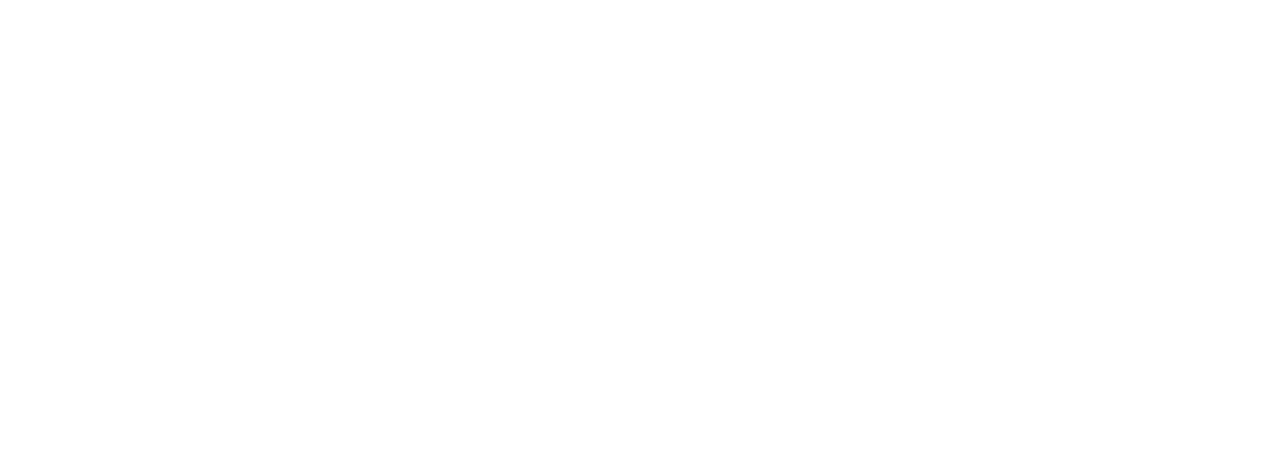
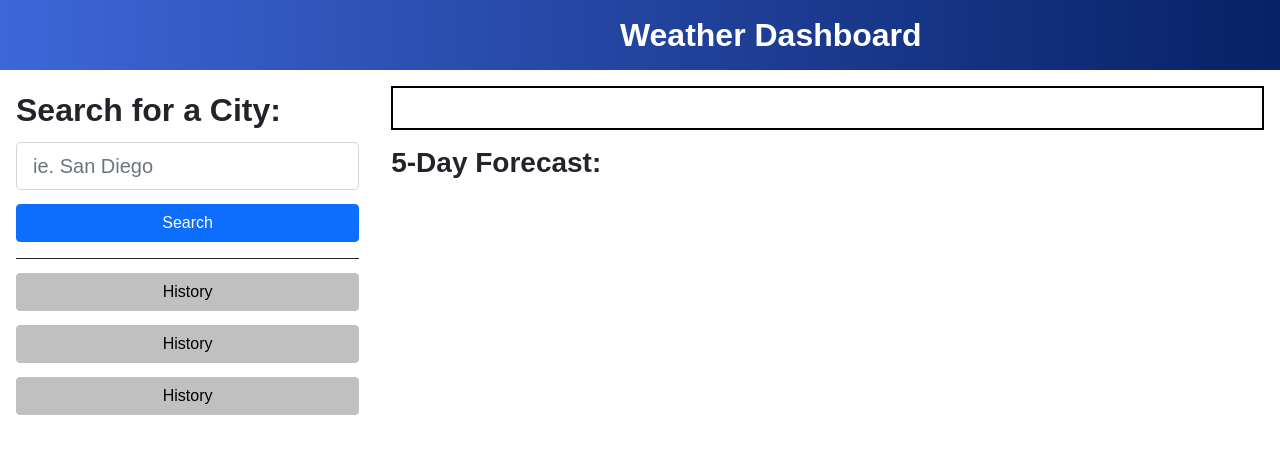
Before and after one commit to Re-Gi/UTA_Weather-Dashboard, a plain HTML site: page index.html in a window 1280 px wide. Drawn offline with nearby package versions, Linux system fonts and the light colour scheme.

Commit message:
created desired page layout with html and css

```diff
--- a/assets/script.js
+++ b/assets/script.js
@@ -0,0 +1,3 @@
+//get coordinates: http://api.openweathermap.org/geo/1.0/direct?q={city}}&limit=1&appid=07220a51e95b28fddb66e8043de4c734
+//get current weather: https://api.openweathermap.org/data/2.5/weather?lat={lat}&lon={lon}&appid=07220a51e95b28fddb66e8043de4c734
+//get 5-day forecast: api.openweathermap.org/data/2.5/forecast?lat={lat}&lon={lon}&appid=07220a51e95b28fddb66e8043de4c734
--- /dev/null
+++ b/assets/style.css
@@ -0,0 +1,80 @@
+body {
+    display: block;
+    font-size: 20px;
+    font-family: Arial, Helvetica, sans-serif;
+}
+
+header {
+    height: 70px;
+    width: 100%;
+    background-image: linear-gradient(to right,  rgb(61, 103, 216), rgb(8, 33, 102)) ;
+}
+
+h1 {
+    position: absolute;
+    right: 28%;
+    top: 16px;
+    font-size: 2rem;
+    font-weight: bold;
+    color: white;
+    margin: 0;
+}
+
+h2 {
+    font-size: 2.3rem;
+    font-weight: bold;
+    margin-bottom: 20px;
+}
+
+h3 {
+    font-weight: bold;
+}
+
+label {
+    font-size: 2rem;
+    font-weight: bolder;
+}
+
+.card {
+    flex-direction: row;
+    width: 100%;
+    border: none;
+}
+
+.card-body {
+    padding: 0;
+    margin: 1rem 1rem;
+}
+
+.btn {
+    width: 100%;
+    margin-top: 14px;
+}
+
+.btn-history {
+    color: black;
+    background-color: rgb(192, 192, 192);
+    border-color: rgb(192, 192, 192);
+}
+.btn-history:hover {
+    background-color: rgb(156, 156, 156);
+    border-color: rgb(156, 156, 156);
+}
+
+#search-div {
+    margin: 0;
+}
+
+#history-card {
+    border-top: 1px solid rgb(39, 39, 39);
+    margin-top: 0;
+}
+
+#weather-results {
+    flex-grow: 15;
+}
+
+#weather-div {
+    padding: 10px;
+    border: 2px solid black;
+}
--- a/index.html
+++ b/index.html
@@ -3,5 +3,45 @@
     <head>
         <meta charset="UTF-8" />
         <title>Weather Dashboard</title>
+        <link href="https://cdn.jsdelivr.net/npm/bootstrap@5.1.3/dist/css/bootstrap.min.css" rel="stylesheet" integrity="sha384-1BmE4kWBq78iYhFldvKuhfTAU6auU8tT94WrHftjDbrCEXSU1oBoqyl2QvZ6jIW3" crossorigin="anonymous">
+        <link rel="stylesheet" href="assets/style.css" />
     </head>
+
+    <body>
+        <header>
+            <h1>Weather Dashboard</h1>
+        </header>
+
+        <div class="card">
+            <div class="card-body" id="search-div">
+                <div class="card-body">
+                    <label for="inputPassword5" class="form-label">Search for a City:</label>
+                    <input class="form-control form-control-lg" type="text" placeholder="ie. San Diego" aria-label=".form-control-lg">
+                    <button type="submit" class="btn btn-primary">Search</button>
+                </div>
+
+                <div class="card-body" id="history-card">
+                    <button type="submit" class="btn btn-history">History</button>
+                    <button type="submit" class="btn btn-history">History</button>
+                    <button type="submit" class="btn btn-history">History</button>
+                </div>
+            </div>
+
+            <div id="weather-results">
+                <div class="card-body" id="weather-div">
+                    <h2 class="city-name"></h2>
+                    <!-- <p>Temp:</p>
+                    <p>Wind:</p>
+                    <p>Humidity:</p> -->
+                </div>
+
+                <div class="card-body" id="forecast-div">
+                    <h3>5-Day Forecast:</h3>
+                </div>
+            </div>
+        </div>
+
+        <script src="https://cdn.jsdelivr.net/npm/bootstrap@5.1.3/dist/js/bootstrap.bundle.min.js" integrity="sha384-ka7Sk0Gln4gmtz2MlQnikT1wXgYsOg+OMhuP+IlRH9sENBO0LRn5q+8nbTov4+1p" crossorigin="anonymous"></script>
+        <script src="assets/script.js"></script>
+    </body>
 </html>
```
